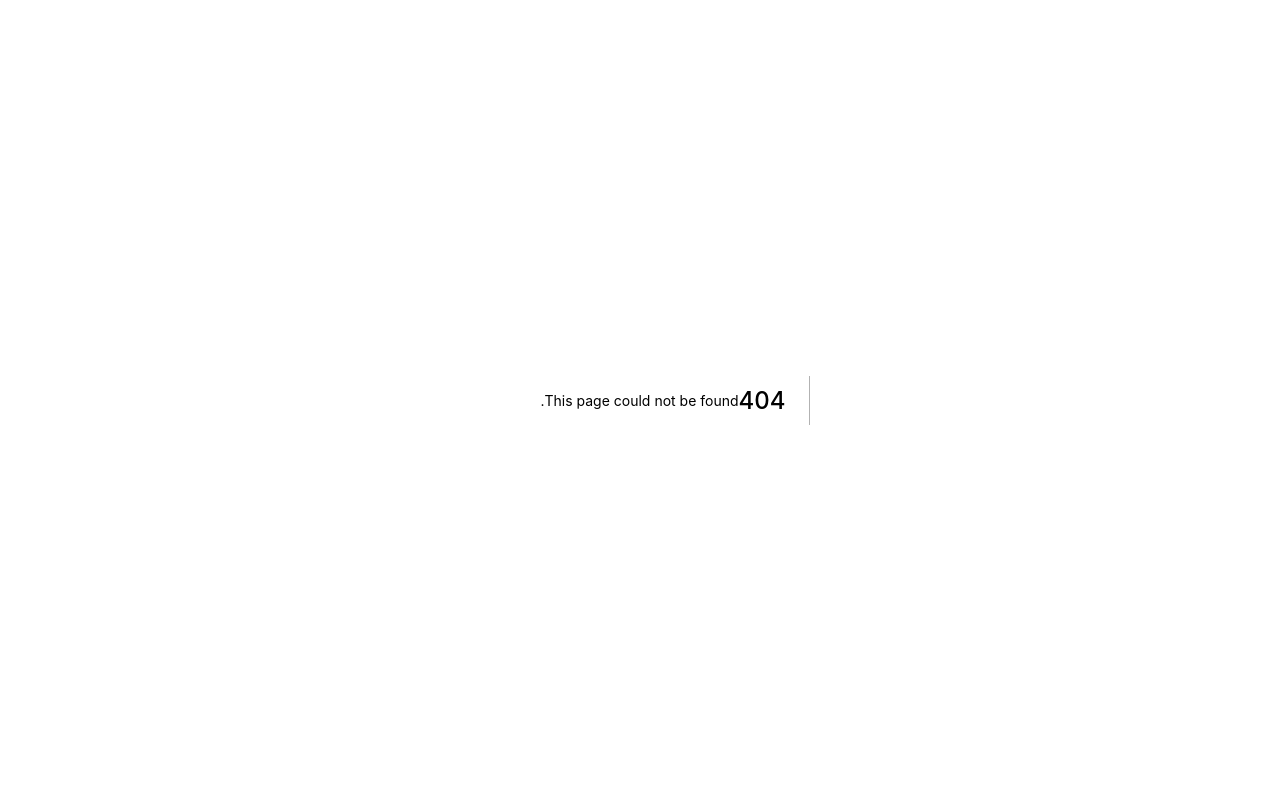
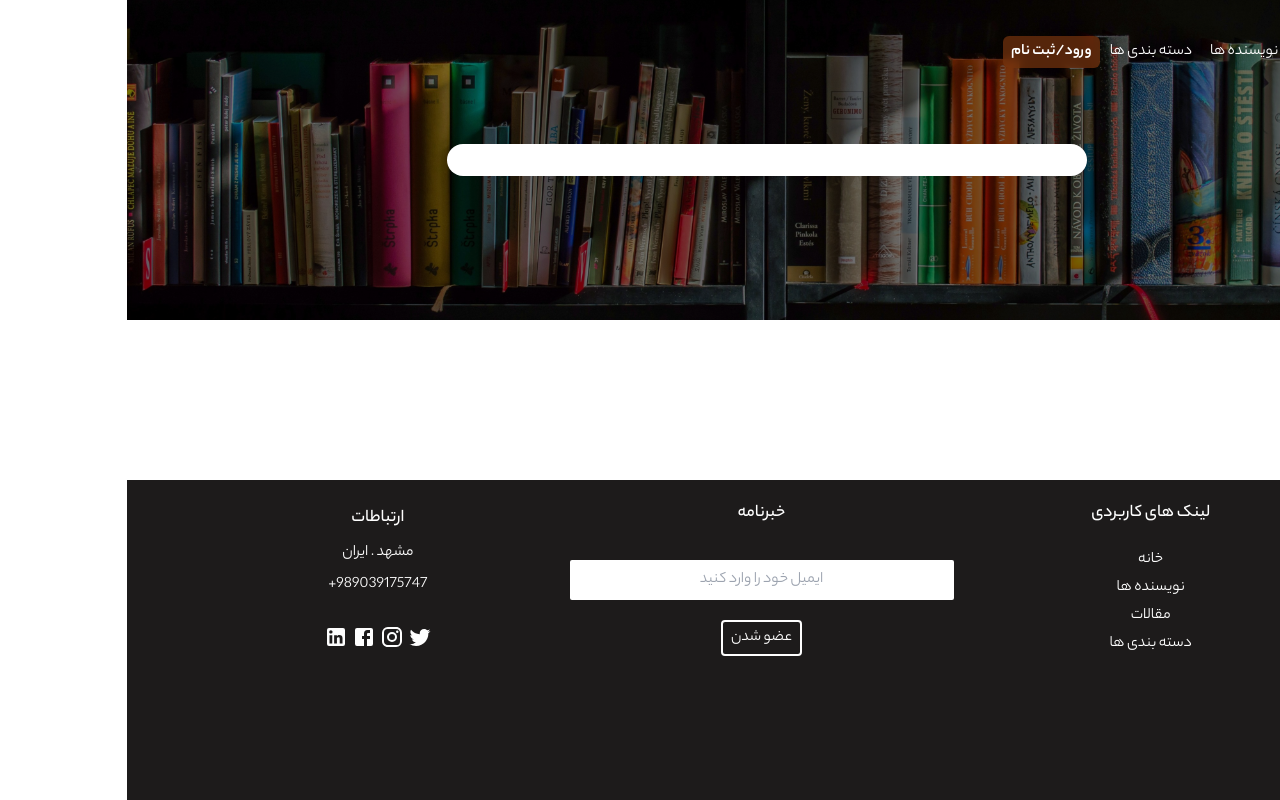
Before and after one commit to MsudMthr/Blog, a Next.js app: page /search in a window 1280 px wide. Before the commit this address had no page. Built offline with nearby package versions, Linux system fonts and the light colour scheme.

Commit message:
change published date blogs and add search page

```diff
--- /dev/null
+++ b/pages/search.js
@@ -0,0 +1,31 @@
+import React from "react";
+import Navbar from "@/components/home/header/Navbar";
+import Footer from "@/components/layout/footer";
+import FloatingNavbar from "@/shared/FloatingNavbar";
+const search = () => {
+  return (
+    <section>
+      <div>
+        <div className="searchBackground flex min-h-[40vh] items-center justify-center">
+          <div className="absolute top-5 right-5 z-50 ">
+            <Navbar />
+          </div>
+
+          <input
+            type="text"
+            name=""
+            id=""
+            className="z-50 w-1/2 rounded-2xl  px-2 py-1 outline-none "
+          />
+        </div>
+      </div>
+      <div className="h-[20vh] "></div>
+      <Footer />
+      <div className="md:hidden">
+        <FloatingNavbar />
+      </div>
+    </section>
+  );
+};
+
+export default search;
--- a/src/components/home/header/SearchBlogs.js
+++ b/src/components/home/header/SearchBlogs.js
@@ -1,18 +1,15 @@
 import React from "react";
 import SearchIcon from "@mui/icons-material/Search";
+import Link from "next/link";
 const SearchBlogs = () => {
   return (
-    <div className="relative z-50">
-      <input
-        type="search"
-        name=""
-        id=""
-        placeholder="جستو جوی بلاگ ها"
-        className="border-b-2 bg-transparent text-[#d2d2d2] outline-none placeholder:text-xs placeholder:text-[#d2d2d2]"
-      />
-      <label className="absolute left-0 invert ">
-        <SearchIcon />
-      </label>
+    <div className="relative z-50 mt-4">
+      <Link href="/search">
+        <a className="rounded-xl bg-slate-600/30 px-6 py-1 text-gray-400 shadow-sm shadow-slate-800 backdrop-blur-sm ">
+          <SearchIcon />
+          جستجوی مقالات
+        </a>
+      </Link>
     </div>
   );
 };
--- a/src/shared/BlogCard.js
+++ b/src/shared/BlogCard.js
@@ -13,8 +13,14 @@ const BlogCard = ({ blogData }) => {
     slug,
     title,
     published_time,
-    postAuthor
+    postAuthor,
   } = blogData;
+  const options = {
+    weekday: "long",
+    year: "numeric",
+    month: "long",
+    day: "numeric",
+  };
 
   useAOS();
 
@@ -40,17 +46,23 @@ const BlogCard = ({ blogData }) => {
       >
         {title}
       </Typography>
-      <div className="flex  items-center justify-end gap-2">
-        <Typography className="text-xs font-thin text-dark " variant="p">
-          {dateSplitter(published_time)}
+      <div className="flex  items-center justify-between  gap-2 ">
+        <Typography className="text-xs font-thin text-dark  " variant="p">
+          {new Date(published_time).toLocaleDateString("fa-IR", options)}
         </Typography>
+        <div className="flex items-center gap-2">
           <Link
             href={`/authors/${postAuthor.slug}`}
             className="ml-2 cursor-pointer text-justify text-xs text-dark hover:text-cyan-600 "
           >
             <a>{postAuthor.name}</a>
           </Link>
-        <Avatar alt={postAuthor.name} src={postAuthor.avatar.url} sx={{ width: 32, height: 32 }} />
+          <Avatar
+            alt={postAuthor.name}
+            src={postAuthor.avatar.url}
+            sx={{ width: 32, height: 32 }}
+          />
+        </div>
       </div>
       <Divider />
 
--- a/src/shared/FloatingNavbar.js
+++ b/src/shared/FloatingNavbar.js
@@ -17,7 +17,7 @@ const actions = [
   { icon: <HomeIcon />, name: "Home", href: "/" },
 ];
 
-export default function SpeedDialTooltipOpen() {
+export default function FloatingNavbar() {
   const router = useRouter();
   const [open, setOpen] = React.useState(false);
   const handleOpen = () => setOpen(true);
--- a/styles/globals.css
+++ b/styles/globals.css
@@ -18,3 +18,19 @@ body {
   background: url("../src/assets/loginPhoto.jpg") center;
   background-size: cover;
 }
+
+.searchBackground {
+  background: url("../src/assets/searchBook\ \(1\).jpg") center;
+  background-size: cover;
+}
+
+.searchBackground::after {
+  content: "";
+  position: absolute;
+  height: 40vh;
+  background: rgba(0, 0, 0, 0.539);
+  width: 100%;
+  top: 0;
+  left: 0;
+  z-index: 0;
+}
```
Also changed, not shown: src/assets/searchBook (1).jpg (added). Lines whose indentation alone changed are shown as unchanged.
